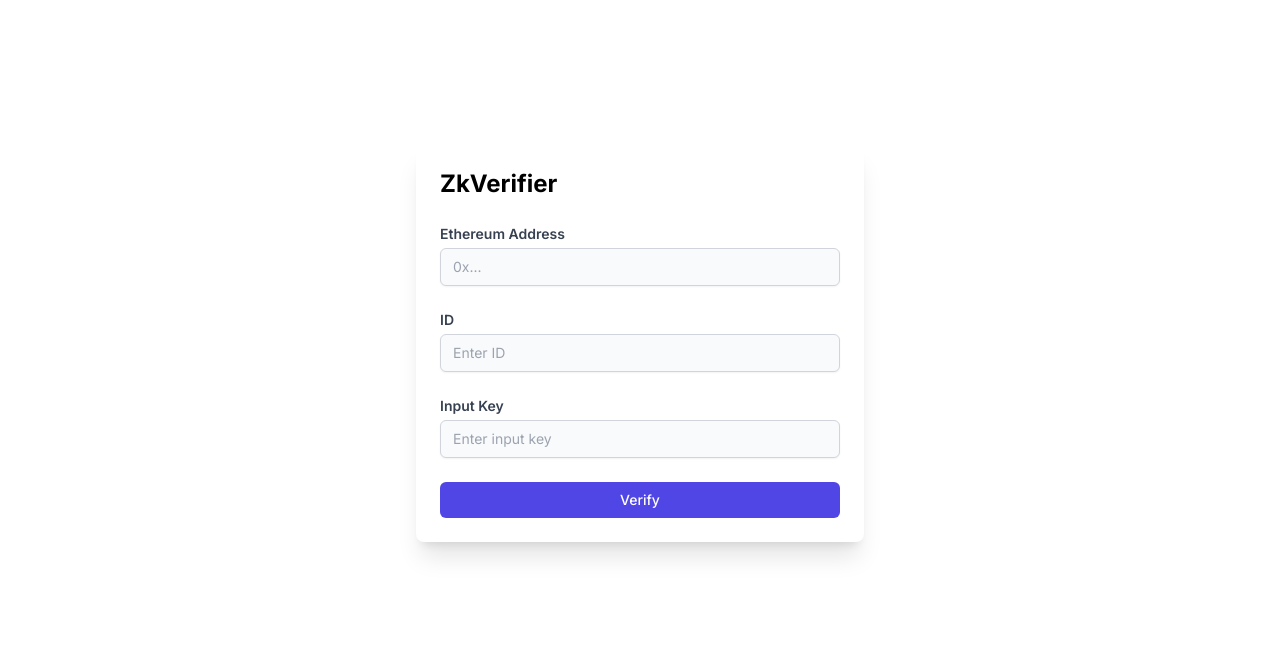
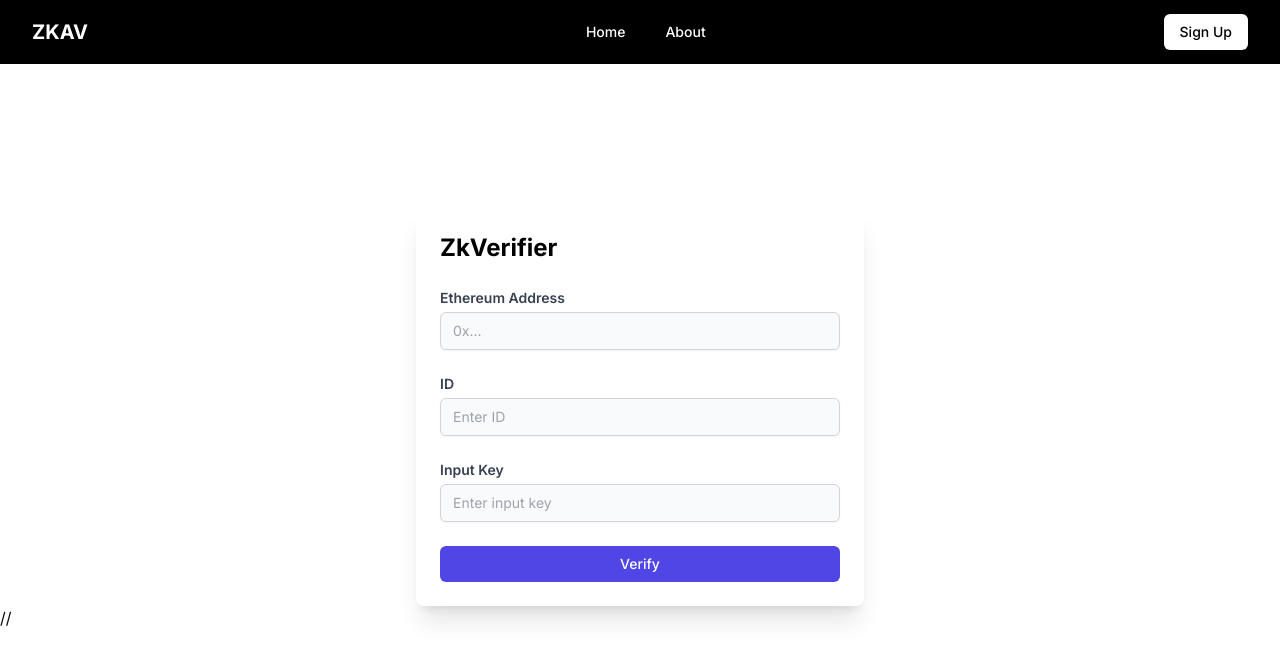
Before and after one commit to Saiweb3dev/ZeroKnowledge_RWA_Tracker_FE, a Next.js app: page / in a window 1280 px wide. Shown: the top 664 px of the page. Built offline with nearby package versions, Linux system fonts and the light colour scheme.

Commit message:
initial landing page created with navbar for all pages

```diff
--- a/src/app/layout.tsx
+++ b/src/app/layout.tsx
@@ -1,6 +1,8 @@
 import type { Metadata } from "next";
 import { Inter } from "next/font/google";
 import "./globals.css";
+import Navbar from "@/components/Navbar";
+
 
 const inter = Inter({ subsets: ["latin"] });
 
@@ -16,7 +18,11 @@ export default function RootLayout({
 }>) {
   return (
     <html lang="en">
-      <body className={inter.className}>{children}</body>
+      <body className={inter.className}>
+        {/* <Web3Modal> */}
+        <Navbar/>
+        {children}
+        //</body>
     </html>
   );
 }
--- /dev/null
+++ b/src/components/LandingPage.tsx
@@ -0,0 +1,20 @@
+"use client";
+
+import { cn } from "@/lib/utils";
+import DotPattern from "@/components/magicui/dot-pattern";
+
+ function LandingPage() {
+  return (
+    <div className="relative flex h-screen w-full flex-col items-center justify-center overflow-hidden bg-black bg-background md:shadow-xl">
+      <p className="z-10 whitespace-pre-wrap text-center text-5xl font-medium tracking-tighter text-white dark:text-white">
+        Zero Knowledge Asset Verifier
+      </p>
+      <DotPattern
+        className={cn(
+          "[mask-image:radial-gradient(300px_circle_at_center,white,transparent)]",
+        )}
+      />
+    </div>
+  );
+}
+export default LandingPage
--- /dev/null
+++ b/src/components/Navbar.tsx
@@ -0,0 +1,71 @@
+"use client"
+import React, { useState } from 'react';
+// import ConnectButton from './ConnectButton';
+const Navbar = () => {
+  const [isOpen, setIsOpen] = useState(false);
+
+  return (
+    <nav className="bg-black text-white">
+      <div className="max-w-7xl mx-auto px-4 sm:px-6 lg:px-8">
+        <div className="flex items-center justify-between h-16">
+          {/* Logo */}
+          <div className="flex-shrink-0">
+            <h1 className='text-xl font-bold'>ZKAV</h1>
+          </div>
+
+          {/* Desktop Menu */}
+          <div className="hidden md:block">
+            <div className="ml-10 flex items-baseline space-x-4">
+              <a href="#" className="hover:bg-gray-700 px-3 py-2 rounded-md text-sm font-medium">Home</a>
+              <a href="#" className="hover:bg-gray-700 px-3 py-2 rounded-md text-sm font-medium">About</a>
+            </div>
+          </div>
+
+          {/* Button */}
+          <div className="hidden md:block">
+            <button className="bg-white text-black px-4 py-2 rounded-md text-sm font-medium hover:bg-gray-200">
+              Sign Up
+            </button>
+            {/* <ConnectButton/> */}
+          </div>
+
+          {/* Mobile menu button */}
+          <div className="md:hidden flex items-center">
+            <button
+              onClick={() => setIsOpen(!isOpen)}
+              className="inline-flex items-center justify-center p-2 rounded-md text-white hover:bg-gray-700 focus:outline-none focus:ring-2 focus:ring-inset focus:ring-white"
+            >
+              <span className="sr-only">Open main menu</span>
+              {!isOpen ? (
+                <svg className="block h-6 w-6" xmlns="http://www.w3.org/2000/svg" fill="none" viewBox="0 0 24 24" stroke="currentColor" aria-hidden="true">
+                  <path strokeLinecap="round" strokeLinejoin="round" strokeWidth="2" d="M4 6h16M4 12h16M4 18h16" />
+                </svg>
+              ) : (
+                <svg className="block h-6 w-6" xmlns="http://www.w3.org/2000/svg" fill="none" viewBox="0 0 24 24" stroke="currentColor" aria-hidden="true">
+                  <path strokeLinecap="round" strokeLinejoin="round" strokeWidth="2" d="M6 18L18 6M6 6l12 12" />
+                </svg>
+              )}
+            </button>
+          </div>
+        </div>
+      </div>
+
+      {/* Mobile Menu */}
+      {isOpen && (
+        <div className="md:hidden">
+          <div className="px-2 pt-2 pb-3 space-y-1 sm:px-3">
+            <a href="#" className="block hover:bg-gray-700 px-3 py-2 rounded-md text-base font-medium">Home</a>
+            <a href="#" className="block hover:bg-gray-700 px-3 py-2 rounded-md text-base font-medium">About</a>
+          </div>
+          <div className="pt-4 pb-3 border-t border-gray-700">
+            <button className="block w-full text-left px-4 py-2 text-base font-medium text-white bg-gray-700 hover:bg-gray-600">
+              Sign Up
+            </button>
+          </div>
+        </div>
+      )}
+    </nav>
+  );
+};
+
+export default Navbar;
```
